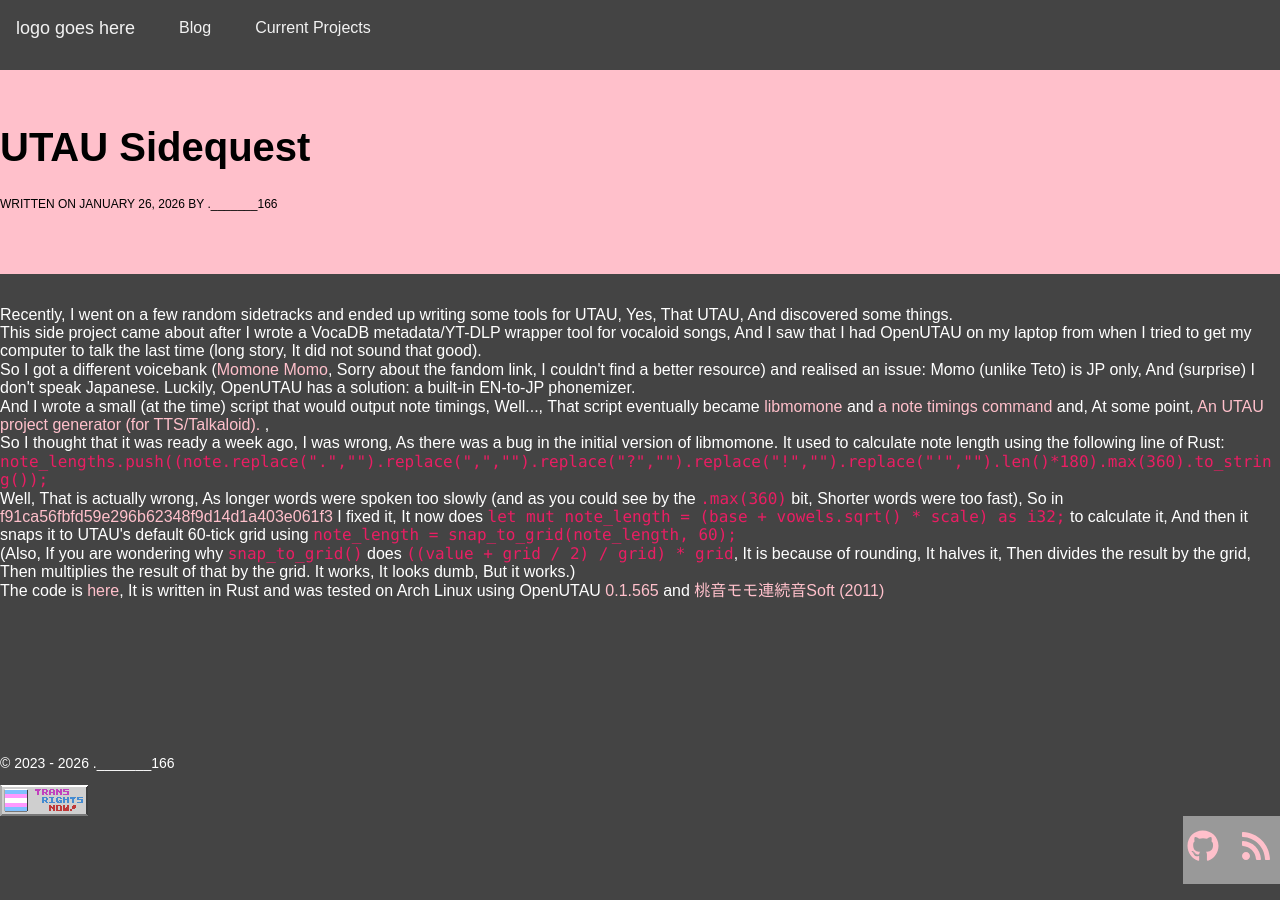
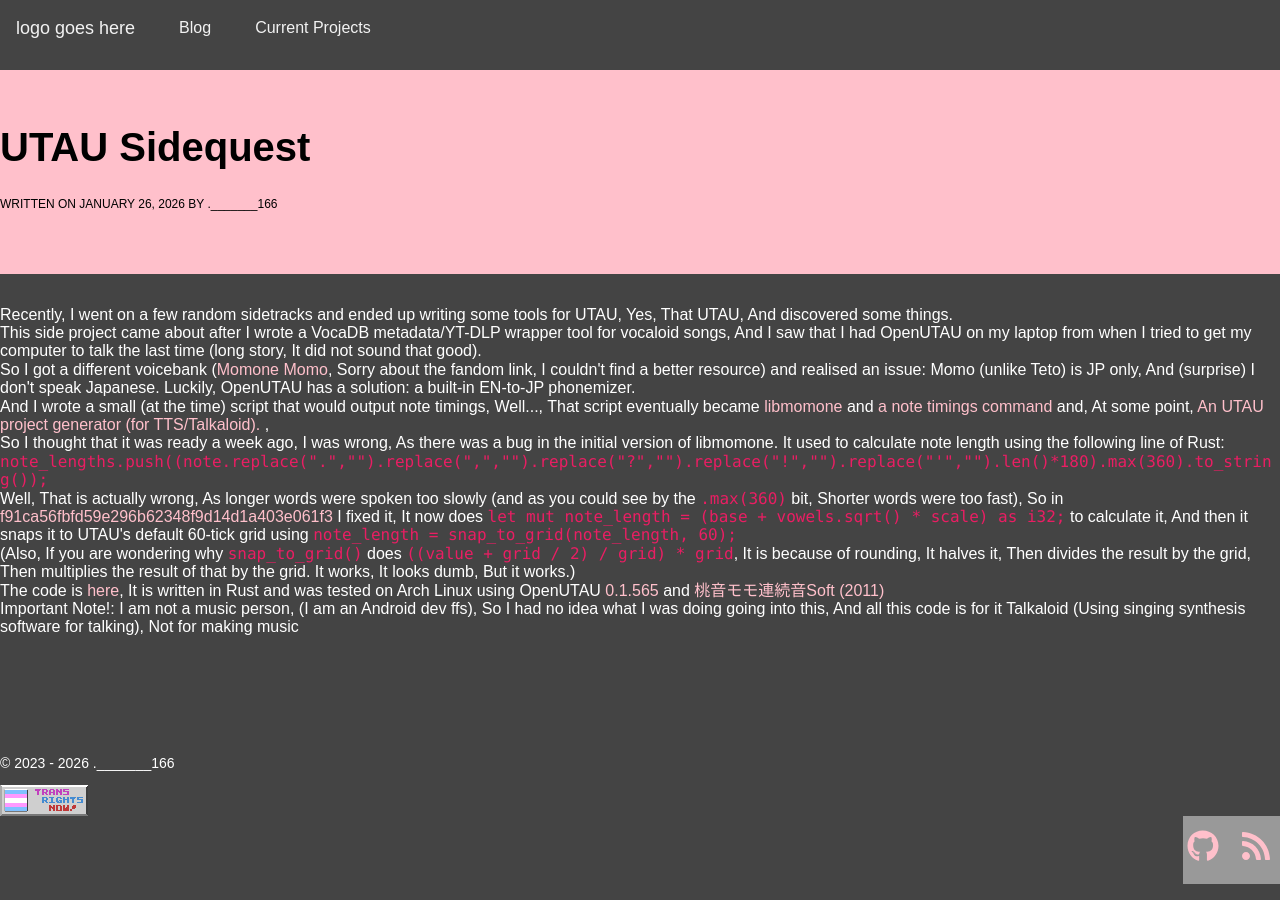
Before and after one commit to dot166/dot166.github.io, a Jekyll site: the page built from _posts/blog/2026-01-26-UTAU.html, in a window 1280 px wide. Built offline with Jekyll 4.4.1, drawn with Linux system fonts in a browser that asks for light colours.

Commit message:
add important note to UTAU blog post

```diff
--- a/_posts/blog/2026-01-26-UTAU.html
+++ b/_posts/blog/2026-01-26-UTAU.html
@@ -21,3 +21,5 @@
 (Also, If you are wondering why <code>snap_to_grid()</code> does <code>((value + grid / 2) / grid) * grid</code>, It is because of rounding, It halves it, Then divides the result by the grid, Then multiplies the result of that by the grid. It works, It looks dumb, But it works.)
 <br>
 The code is <a href="https://github.com/dot166/misc/tree/main/UTAU">here</a>, It is written in Rust and was tested on Arch Linux using OpenUTAU <a href="https://github.com/stakira/OpenUtau/releases/tag/0.1.565">0.1.565</a> and <a href="https://vocadb.net/Ar/176640">桃音モモ連続音Soft (2011)</a>
+<br>
+Important Note!: I am not a music person, (I am an Android dev ffs), So I had no idea what I was doing going into this, And all this code is for it Talkaloid (Using singing synthesis software for talking), Not for making music
```
